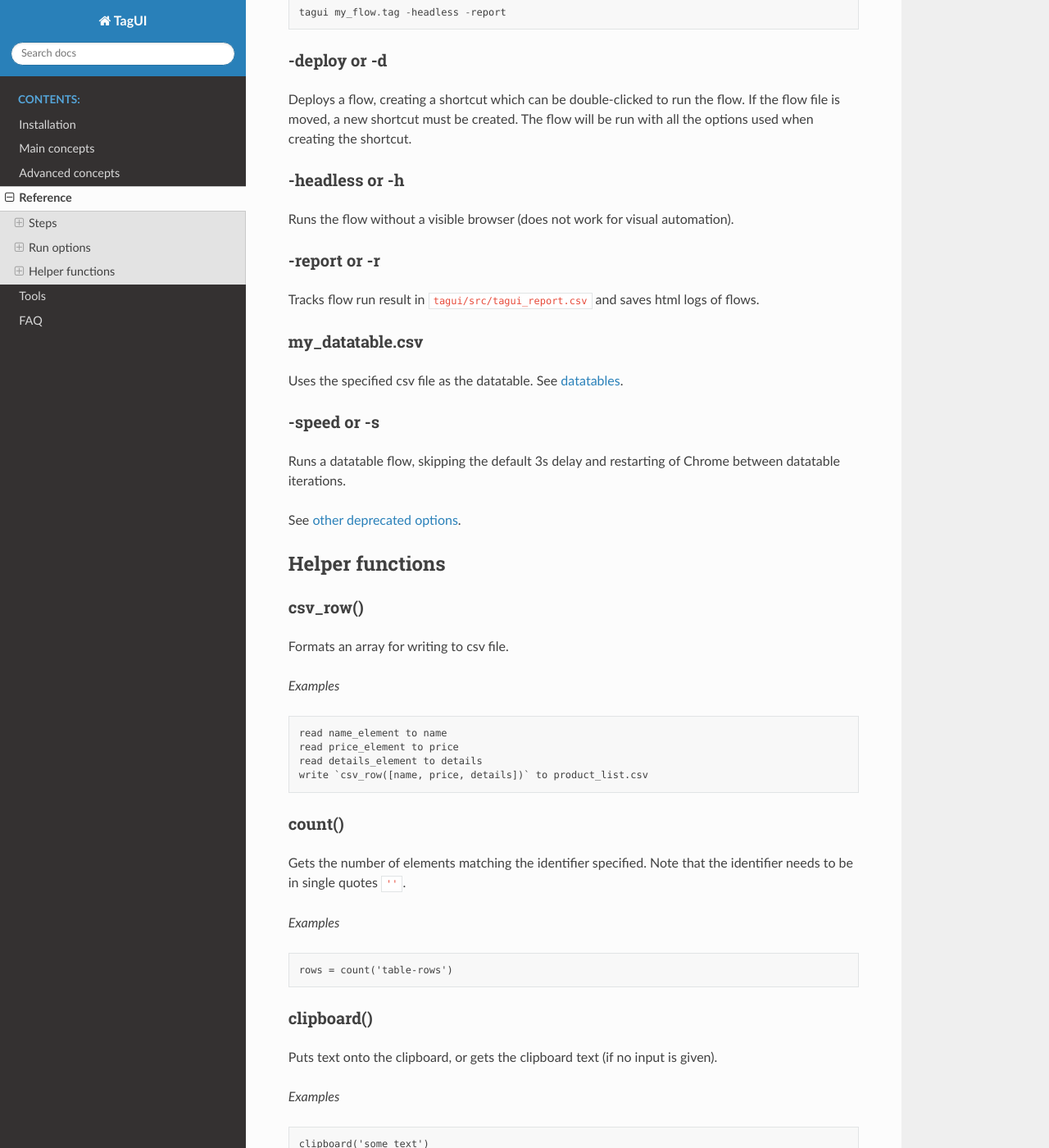
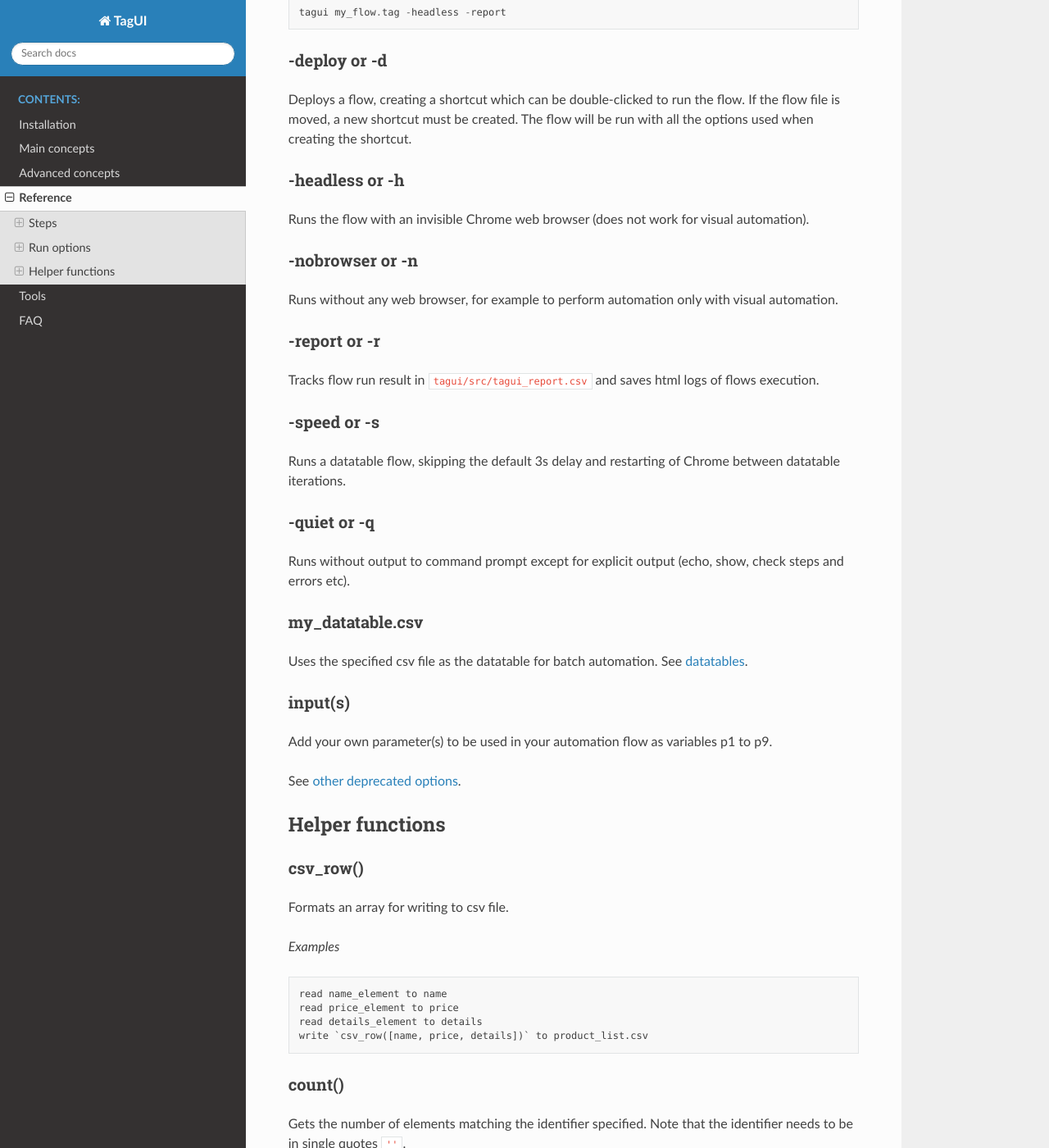
Before and after one commit to aisingapore/TagUI, a Sphinx documentation site: the page built from docs/reference.rst, in a window 1280 px wide and 1400 px high, scrolled down 12547 px. Shown: the whole window at 82% size. Built offline with Sphinx 7.4.7 and the Read the Docs theme 2.0.0, drawn with Linux system fonts in a browser that asks for light colours.

Commit message:
#885 - doc updates for tagui run options

```diff
--- a/docs/dep_options.rst
+++ b/docs/dep_options.rst
@@ -10,9 +10,6 @@ firefox
 upload
     upload automation flow and result to [hastebin.com](https://hastebin.com) (expires 30 days after last view)
 
-quiet
-    run without output except for explicit output (echo / show / check / errors etc)
-
 debug
     show run-time backend messages from PhantomJS mode for detailed tracing and logging
 
--- a/docs/reference.rst
+++ b/docs/reference.rst
@@ -674,22 +674,37 @@ Deploys a flow, creating a shortcut which can be double-clicked to run the flow.
 
 -headless or -h
 ********************
-Runs the flow without a visible browser (does not work for visual automation).
+Runs the flow with an invisible Chrome web browser (does not work for visual automation).
+
+
+-nobrowser or -n
+********************
+Runs without any web browser, for example to perform automation only with visual automation.
 
 
 -report or -r
 ********************
-Tracks flow run result in ``tagui/src/tagui_report.csv`` and saves html logs of flows.
-
-
-my_datatable.csv
-********************
-Uses the specified csv file as the datatable. See :ref:`datatables <datatables>`.
+Tracks flow run result in ``tagui/src/tagui_report.csv`` and saves html logs of flows execution.
 
 
 -speed or -s
 ********************
 Runs a datatable flow, skipping the default 3s delay and restarting of Chrome between datatable iterations.
+
+
+-quiet or -q
+********************
+Runs without output to command prompt except for explicit output (echo, show, check steps and errors etc).
+
+
+my_datatable.csv
+********************
+Uses the specified csv file as the datatable for batch automation. See :ref:`datatables <datatables>`.
+
+
+input(s)
+********************
+Add your own parameter(s) to be used in your automation flow as variables p1 to p9.
 
 
 See :doc:`other deprecated options </dep_options>`.
```
